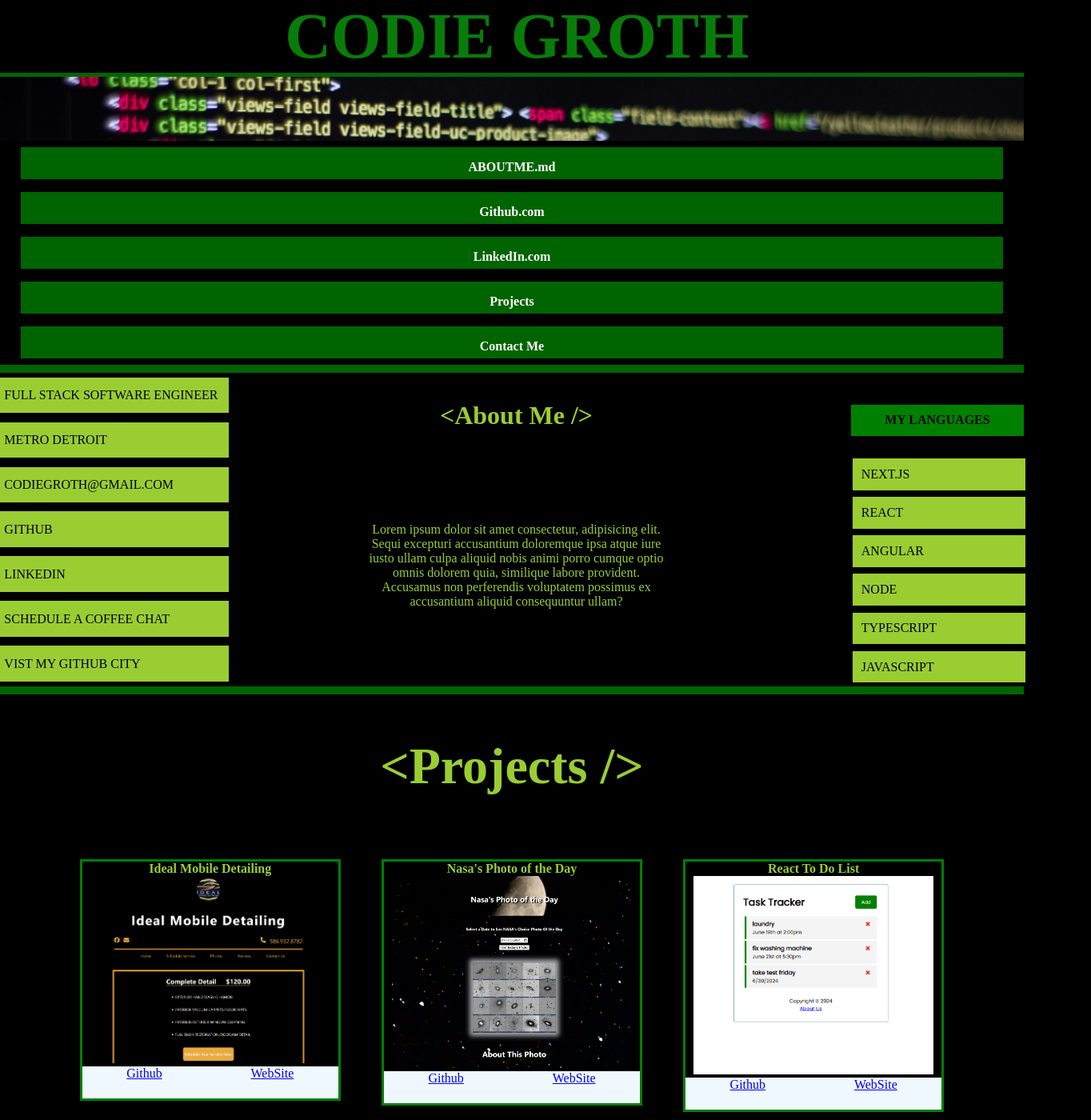
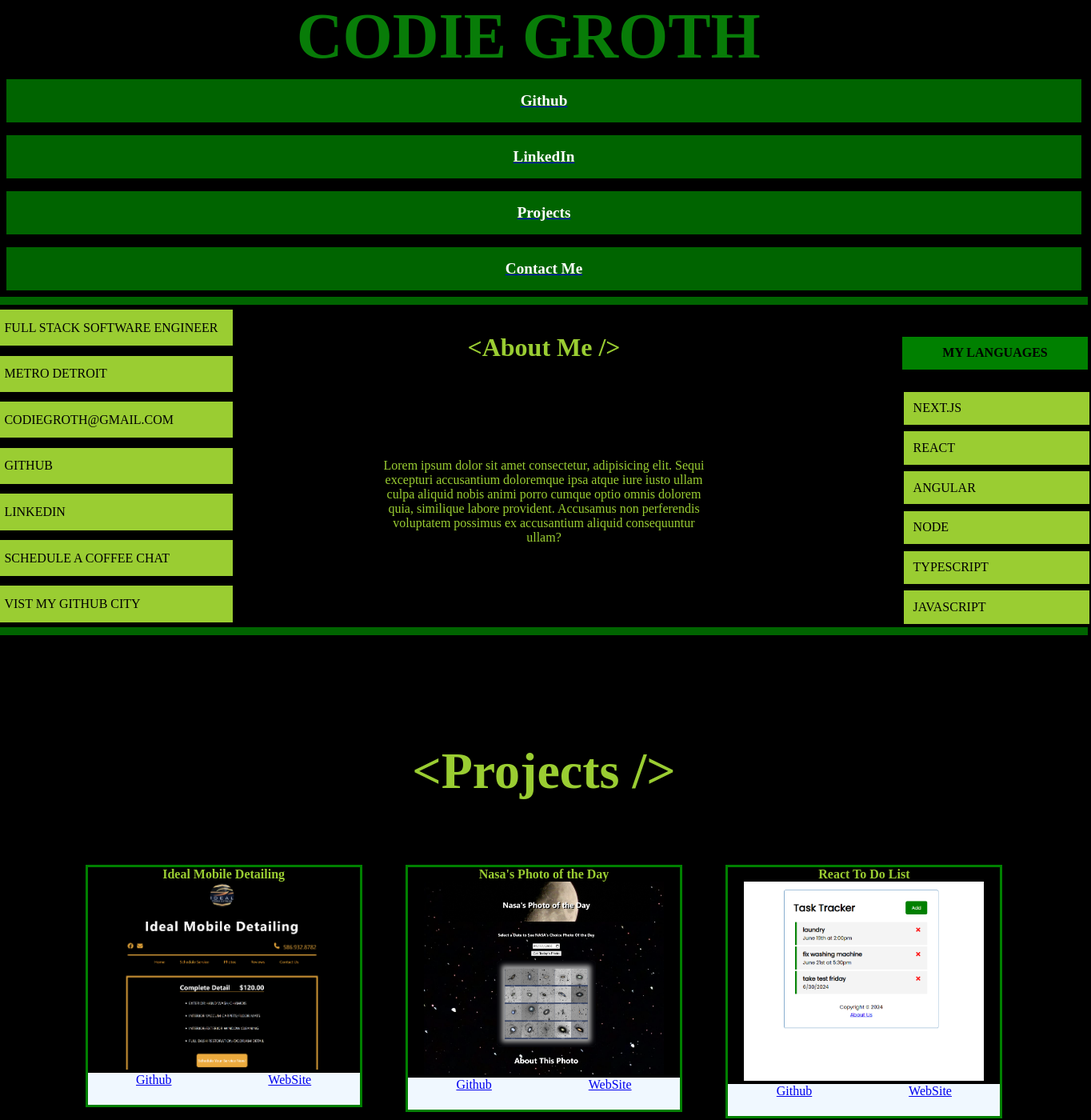
Before and after one commit to codiemaureen/codieCodes, a Next.js app: page / in a window 1280 px wide. Shown: the top 1400 px of the page at 80% size, 1364 px wide, since content can reach past the window. Built offline with nearby package versions, Linux system fonts and the light colour scheme.

Commit message:
Adding link component to navbar

```diff
--- a/src/app/component/ContactForm.jsx
+++ b/src/app/component/ContactForm.jsx
@@ -1,28 +1,65 @@
+'use client';
 import styles from './ContactForm.module.css';
+import React, { useState } from 'react';
 
 const ContactForm = () => {
+
+  const onSubmit = async (event) => {
+    event.preventDefault();
+    const form = event.target;
+    const formData = new FormData(event.target);
+
+    formData.append("access_key", "e2c5a454-b0d9-457d-a930-85329e26d7c9");
+
+    const object = Object.fromEntries(formData);
+    const json = JSON.stringify(object);
+
+    const res = await fetch("https://api.web3forms.com/submit", {
+      method: "POST",
+      headers: {
+        "Content-Type": "application/json",
+        Accept: "application/json"
+      },
+      body: json
+    }).then((res) =>
+      {res.json()
+      form.reset();
+      });
+
+  };
+
   return (
-    <div className={styles.formContainer}>
-     <form action="" method="get" className={styles.form}>
-       <h2 className={styles.formHeading}>Let's Get in Touch!</h2>
+    <div id='contactMe' className={styles.formContainer}>
+     <form action="" method="get" className={styles.form} onSubmit={onSubmit}>
+       <h2 className={styles.formHeading}>Let's Connect!</h2>
        <div className={styles.emailInput}>
          <label className={styles.label}  htmlFor="email">Enter Your Email: </label>
-         <input type="email" name="email" id="email" placeholder="example@gmail.com" className={styles.formInput}
+         <input type="email"
+         name="email"
+         id="email" placeholder='Enter your subject here...'
+         className={styles.formInput}
          required />
        </div>
        <div className={styles.emailInput}>
-         <label className={styles.label} htmlFor="email">Enter Your Email Subject: </label>
+         <label
+         className={styles.label}
+         htmlFor="email">Enter Your Email Subject: </label>
          <input
-          type="email"
+          type="text"
           name="email"
           id="email"
           className={styles.formInput}
-          placeholder="Enter your subject here..." required />
+          autoComplete="off"
+          placeholder='example@gmail.com' required />
        </div>
        <div >
        <div className={styles.textbody}>
          <label className={styles.label} htmlFor="message">Enter Your Message:</label>
-         <textarea className={styles.textarea}name="emailBody" rows={4} id="emailBody" placeholder='Enter your message here...'/>
+         <textarea
+         className={styles.textarea}
+         name="emailBody"
+         rows={4} id="emailBody"
+         placeholder='Enter your message here...'/>
        </div>
        </div>
        <div >
--- a/src/app/component/Header.jsx
+++ b/src/app/component/Header.jsx
@@ -1,18 +1,24 @@
 import styles from './Header.module.css';
+import Link from 'next/link';
 
 const Header = () => {
   return (
-    <div className={styles.navContainer}>
-      <h1>Codie Groth</h1>
-      <div className={styles.navItem}>ABOUTME.md</div>
-      <div className={styles.navItem}>Github.com</div>
-      <div className={styles.navItem}>LinkedIn.com</div>
-      <div className={styles.navItem}>Projects</div>
-      <div className={styles.navItem}>Contact Me</div>
+    <>
+
+    <div id='navBar' className={styles.navContainer}>
+      <Link className={styles.headerTitle} href="#navBar"><h1 className={styles.headerTitle}>Codie Groth</h1></Link>
+      <ol  className={styles.navList}>
+        <Link className={styles.navLink} href="#projects"><li className={styles.navItem}>Github</li></Link>
+        <Link className={styles.navLink} href="#projects"><li className={styles.navItem}>LinkedIn</li></Link>
+        <Link className={styles.navLink} href="#projects"><li className={styles.navItem}>Projects</li></Link>
+        <Link className={styles.navLink} href="#contactMe"><li className={styles.navItem}>Contact Me</li></Link>
+      </ol>
+    </div>
       <header className={styles.header}>
         <img src='/pexels-pixabay-270632.jpg' alt='' className={styles.headerImage} />
       </header>
-    </div>
+
+    </>
   )
 }
 
--- a/src/app/component/Header.module.css
+++ b/src/app/component/Header.module.css
@@ -1,88 +1,108 @@
 .header {
- border-top: 5px solid darkgreen;
  display: flex;
  flex-direction: column;
  min-width: 100vw;
- min-height: 20vh;
+ min-height: 35vh;
  max-height: 35vh;
- position: relative;
  overflow: hidden;
  background-color: black;
+ justify-content: space-between;
 }
 
 .headerTitle{
- padding-left: 1vw;
- color: rgb(8, 124, 8);
- background-color: black;
- margin: auto;
- flex: 1 1 auto;
- text-transform: uppercase;
- font-size: 5em;
+  margin-right: 2vw;
+  text-decoration: none;
+  animation-duration: 3s;
+  animation-name: slide-in;
+  background-color: transparent;
 }
 
 .headerImage {
+ padding-top: 15vh;
  width: 100%;
  object-fit: cover;
- position: absolute;
- animation: scrollImage 8s linear infinite;
+ /* position: absolute; */
 }
 
 .navContainer {
  display: flex;
-
  min-width: 100vw;
- /* justify-content: space-evenly; */
  flex-wrap: wrap;
  background-color: black;
- cursor: text;
- padding-bottom: 0;
+ position: fixed;
+ z-index: 3000;
 }
 
-.navItem {
+.navList{
+ display: flex;
+ flex: 3 1 auto;
+ padding: 0;
+ margin: 0;
+}
+.navLink {
+ align-self: flex-end;
+ list-style: none;
  font-weight: 700;
- color: white;
  background-color: darkgreen;
  margin: 20px;
  flex: 1 1 auto;
- padding: 1%;
+ padding: 2%;
  text-align: center;
 }
 
-.navItem:hover {
+.navItem{
+ color: white;
+ margin: 0;
+}
+
+.navLink:hover {
  cursor: pointer;
 }
 
-@keyframes scrollImage {
+@keyframes slide-in {
  from {
-  top: 100%;
+  translate: 150vw 0;
+  scale: 200% 1;
  }
 
  to {
-  top: -100%;
+  translate: 0 0;
+  scale: 100% 1;
  }
 }
 
+
 @media screen and (max-width: 1355px) {
  .navContainer {
+  position: relative;
   flex-direction: column;
-  justify-content: space-around;
   min-width: 100vw;
+  margin: 0;
  }
 
  .header {
   min-height: 10vh;
   order: 1;
  }
+ .headerTitle{
+  text-align: center;
+ }
+ .navList{
+  flex-direction: column;
+  margin: 0;
+ }
 
- .navItem {
-  padding: 1rem 1rem;
-  max-height: 1vh;
-  margin: 1vh 2vw;
+ .navLink {
+  align-self: stretch;
+  min-width: 100vw;
+  padding: 1rem 2rem;
+  max-height: 4vh;
+  margin: 1vh;
   order: 2;
  }
 
- .header {
-  margin: 0;
-  padding: 0;
+ .navItem {
+  font-size: 120%;
  }
+
 }
--- a/src/app/component/Projects.jsx
+++ b/src/app/component/Projects.jsx
@@ -14,8 +14,8 @@ const ProjectList = () => {
   }, []);
 
   return (
-    <div className={styles.projects}>
-      <h2>{'<Projects />'}</h2>
+    <div id="projects" className={styles.projects}>
+      <h2 >{'<Projects />'}</h2>
       <div className={styles.projectsContainer}>
       {projects.map((project) => (
         <div className={styles.projectsItems}>
--- a/src/app/component/Projects.module.css
+++ b/src/app/component/Projects.module.css
@@ -2,6 +2,7 @@
  display: flex;
  flex-direction: column;
  border-top: 10px solid darkgreen;
+ padding-top: 10vh;
  color: yellowgreen;
  text-align: center;
 }
@@ -18,6 +19,5 @@
  height: 40%;
  margin: 2%;
  padding: 0;
- /* margin: 0; */
  border: 3px solid green;
 }
```
